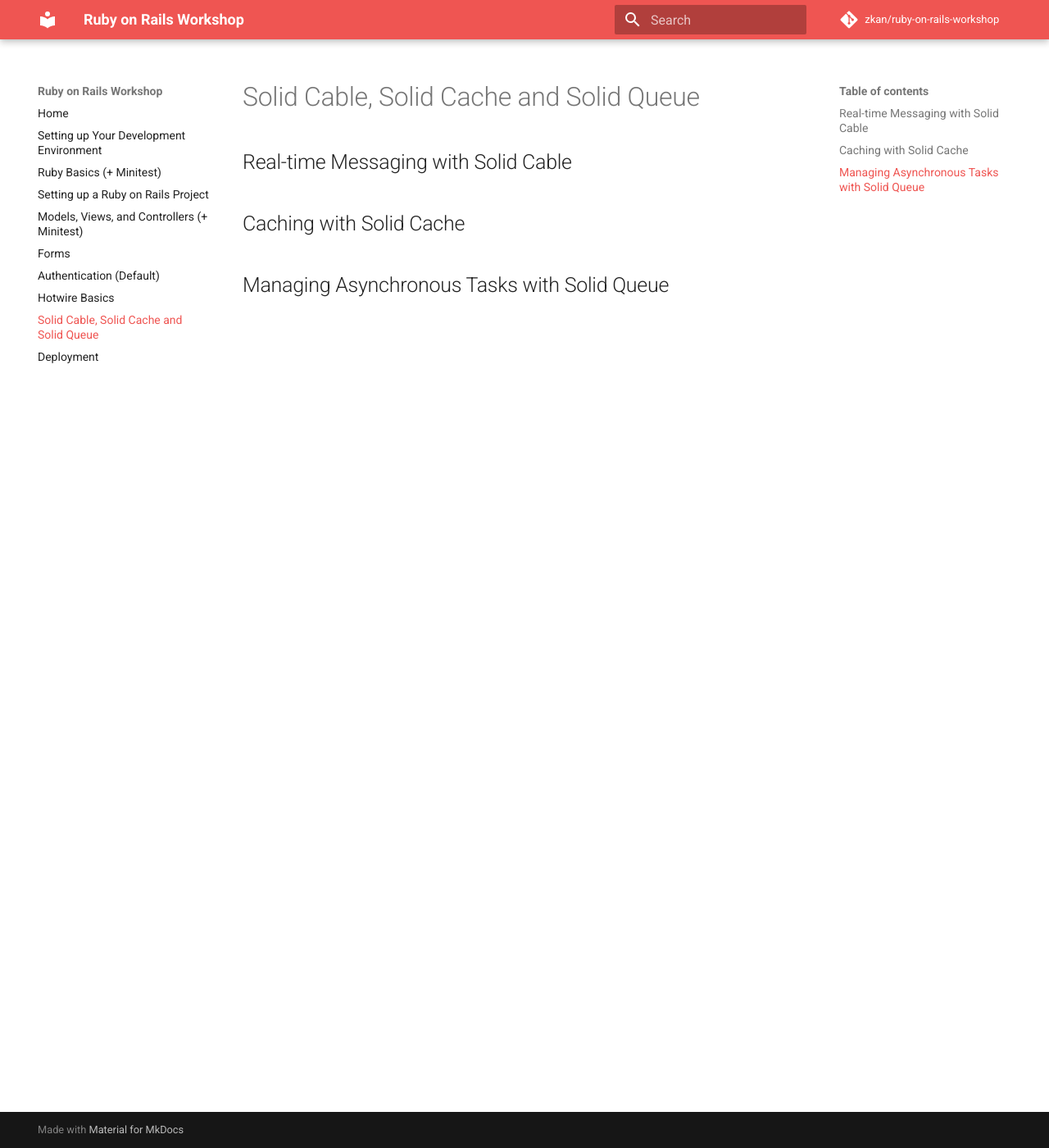
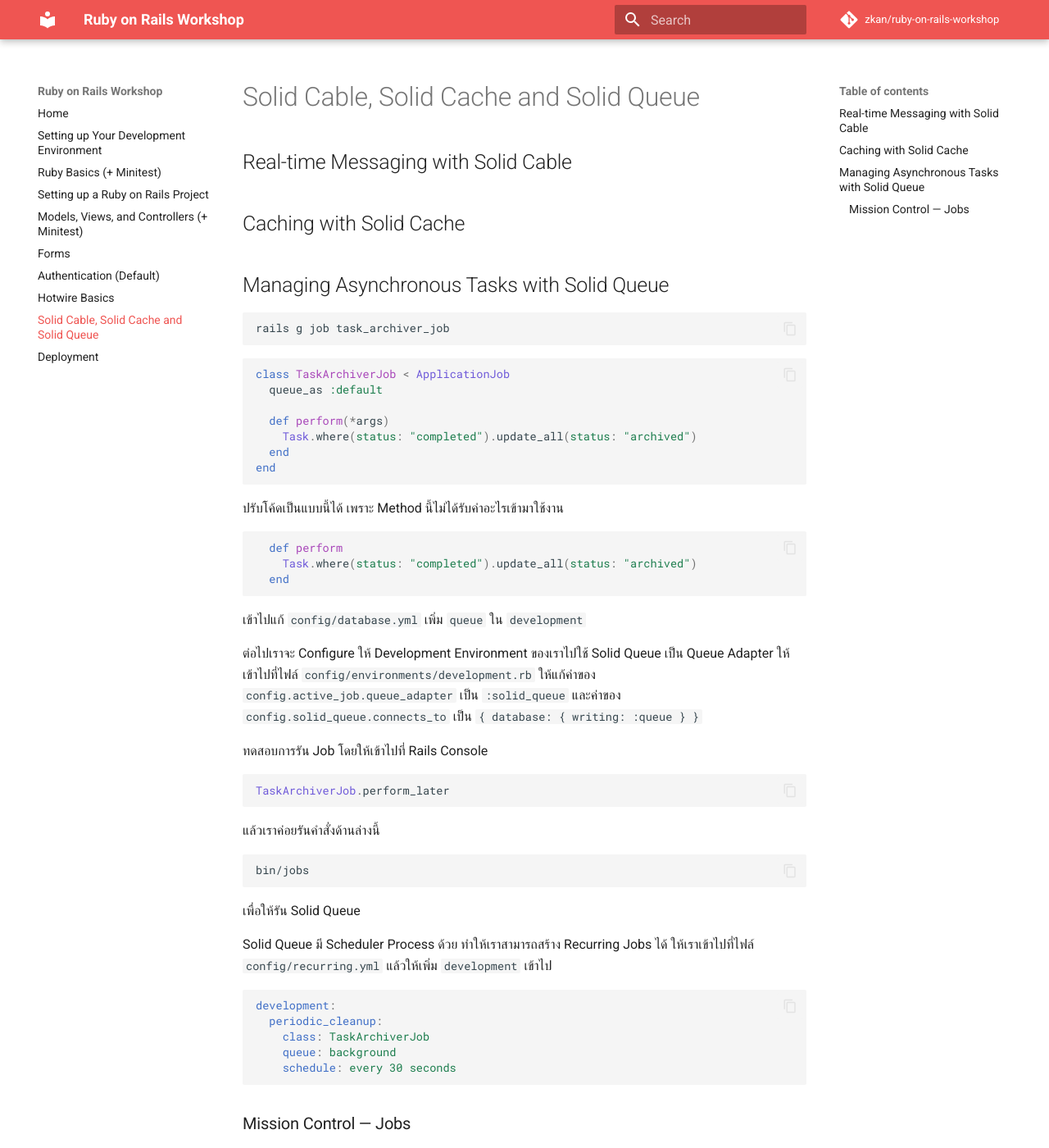
Before and after one commit to zkan/rails-unpacked-and-demystified-workshop, an MkDocs documentation site: the page built from docs/solid-cable-solid-cache-and-solid-queue.md, in a window 1280 px wide and 1400 px high. Shown: the whole window at 82% size. Built offline with MkDocs 1.6.1 and Material for MkDocs 9.7.7, drawn with Linux system fonts in a browser that asks for light colours; comment, search, counter and statistics services are not loaded; some of the changed text lies outside the part shown.

Commit message:
Add draft solid queue content

````diff
--- a/docs/solid-cable-solid-cache-and-solid-queue.md
+++ b/docs/solid-cable-solid-cache-and-solid-queue.md
@@ -8,3 +8,98 @@
 
 
 ## Managing Asynchronous Tasks with Solid Queue
+
+```bash
+rails g job task_archiver_job
+```
+
+```ruby
+class TaskArchiverJob < ApplicationJob
+  queue_as :default
+
+  def perform(*args)
+    Task.where(status: "completed").update_all(status: "archived")
+  end
+end
+```
+
+ปรับโค้ดเป็นแบบนี้ได้ เพราะ Method นี้ไม่ได้รับค่าอะไรเข้ามาใช้งาน
+
+```ruby
+  def perform
+    Task.where(status: "completed").update_all(status: "archived")
+  end
+```
+
+เข้าไปแก้ `config/database.yml` เพิ่ม `queue` ใน `development`
+
+ต่อไปเราจะ Configure ให้ Development Environment ของเราไปใช้ Solid Queue เป็น Queue Adapter ให้เข้าไปที่ไฟล์ `config/environments/development.rb` ให้แก้ค่าของ `config.active_job.queue_adapter` เป็น `:solid_queue` และค่าของ `config.solid_queue.connects_to` เป็น `{ database: { writing: :queue } }`
+
+ทดสอบการรัน Job โดยให้เข้าไปที่ Rails Console
+
+```ruby
+TaskArchiverJob.perform_later
+```
+
+แล้วเราค่อยรันคำสั่งด้านล่างนี้
+
+```bash
+bin/jobs
+```
+
+เพื่อให้รัน Solid Queue
+
+Solid Queue มี Scheduler Process ด้วย ทำให้เราสามารถสร้าง Recurring Jobs ได้ ให้เราเข้าไปที่ไฟล์ `config/recurring.yml` แล้วให้เพิ่ม `development` เข้าไป
+
+```yml
+development:
+  periodic_cleanup:
+    class: TaskArchiverJob
+    queue: background
+    schedule: every 30 seconds
+```
+
+### Mission Control — Jobs
+
+แก้ `Gemfile` เพิ่มบรรทัดด้านล่างนี้เข้าไป
+
+```
+gem "mission_control-jobs"
+```
+
+เสร็จแล้วสั่ง
+
+```bash
+mise exec ruby -- bundle install
+```
+
+หรือใช้คำสั่งด้านล่างนี้คำสั่งเดียวก็ได้
+
+```bash
+mise exec ruby -- bundle add mission_control-jobs
+```
+
+หลังจากติดตั้งเสร็จแล้วให้เรา Configure ตามนี้ [Basic configuration](https://github.com/rails/mission_control-jobs?tab=readme-ov-file#basic-configuration){target=_blank}
+
+
+```bash
+rails g controller Admin
+```
+
+```ruby
+class AdminController < ActionController::Base
+  http_basic_authentication_with name: ENV['ADMIN_NAME'], password: ENV['ADMIN_PASSWORD']
+end
+```
+
+```ruby
+class AdminController < ActionController::Base
+  http_basic_authentication_with name: "admin", password: "password"
+end
+```
+
+เพิ่มบรรทัดด้านล่างนี้ใน `config/application.rb`
+
+```ruby
+config.mission_control.jobs.base_controller_class = "AdminController"
+```
````
